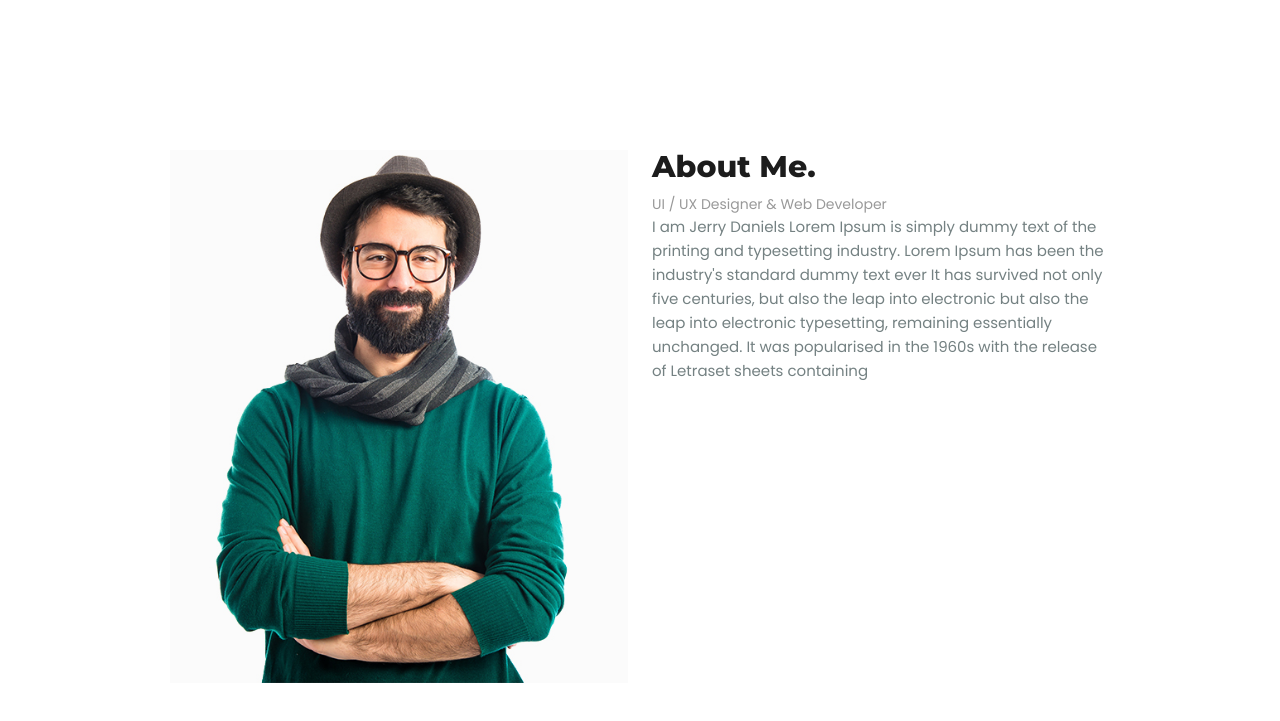
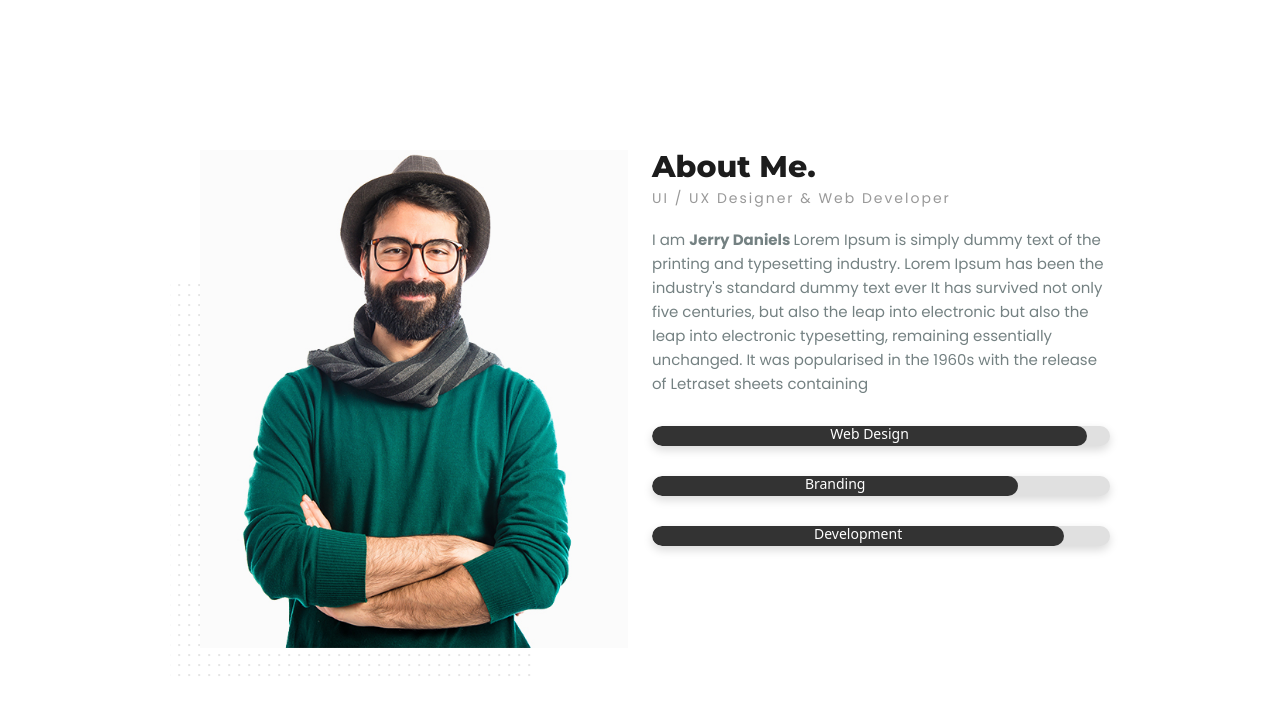
Before and after one commit to mariamelashkar/portfolio., a website: page index.html in a window 1280 px wide. Shown: the part 800-1521 px from the top of the page. Drawn offline with Linux system fonts and the light colour scheme.

Commit message:
adding the about me section

```diff
--- a/index.html
+++ b/index.html
@@ -90,9 +90,67 @@
               </div>
             </div>
             <div class="col-lg-6">
-               <h3 class="main-color montserrat fw-800">About Me.</h3>
-               <span class="sub-title poppins">UI / UX Designer & Web Developer</span>
-               <p class="poppins">I am <span>Jerry Daniels </span>Lorem Ipsum is simply dummy text of the printing and typesetting industry. Lorem Ipsum has been the industry's standard dummy text ever It has survived not only five centuries, but also the leap into electronic but also the leap into electronic typesetting, remaining essentially unchanged. It was popularised in the 1960s with the release of Letraset sheets containing</p>
+              <h3 class="main-color montserrat fw-800 mb-5px">About Me.</h3>
+              <div class="sub-title poppins mb-20px">
+                <span>UI / UX Designer & Web Developer</span>
+              </div>
+              <p class="poppins mb-30px">
+                I am <b>Jerry Daniels </b>Lorem Ipsum is simply dummy text of
+                the printing and typesetting industry. Lorem Ipsum has been the
+                industry's standard dummy text ever It has survived not only
+                five centuries, but also the leap into electronic but also the
+                leap into electronic typesetting, remaining essentially
+                unchanged. It was popularised in the 1960s with the release of
+                Letraset sheets containing
+              </p>
+              <div class="skills">
+                <div class="item">
+                  <div
+                    class="progress skill-progress"
+                    role="progressbar"
+                    aria-label="Basic example"
+                    aria-valuenow="95"
+                    aria-valuemin="0"
+                    aria-valuemax="100"
+                  >
+                    <div class="progress-bar d-flex justify-content-between align-items-center" style="width: 95%">
+                      <span><h6>Web Design</h6></span>
+                      <span><h6>95%</h6></span>
+                    </div>
+                  </div>
+                </div>
+                <div class="item">
+                  <div
+                    class="progress skill-progress"
+                    role="progressbar"
+                    aria-label="Basic example"
+                    aria-valuenow="80"
+                    aria-valuemin="0"
+                    aria-valuemax="100"
+                  >
+                    <div class="progress-bar d-flex justify-content-between align-items-center" style="width: 80%">
+                      <span><h6>Branding</h6></span>
+                      <span><h6>80%</h6></span>
+                    </div>
+                  </div>
+                </div>
+                <div class="item">
+                  <div
+                    class="progress skill-progress"
+                    role="progressbar"
+                    aria-label="Basic example"
+                    aria-valuenow="90"
+                    aria-valuemin="0"
+                    aria-valuemax="100"
+                  >
+                    <div class="progress-bar d-flex justify-content-between align-items-center" style="width: 90%">
+                      <span><h6>Development</h6></span>
+                      <span><h6>90%</h6></span>
+                    </div>
+                  </div>
+                </div>
+              </div>
+
             </div>
           </div>
         </div>
--- a/styles/main.css
+++ b/styles/main.css
@@ -23,6 +23,9 @@
 .fw-200 {
     font-weight: 200;
 }
+.fw-500 {
+    font-weight: 500;
+}
 .fw-800 {
     font-weight: 800;
 }
@@ -43,6 +46,17 @@
  section{
     margin: 50px 0;
  }
+ .mb-5px {
+    margin-bottom: 5px;
+}
+
+.mb-20px {
+    margin-bottom: 20px;
+}
+/*
+.mb-30px {
+    margin-bottom: 30px;
+} */
 /******** Navbar *******/
 
 /* .bg-light {
@@ -103,7 +117,8 @@ header{
 .sub-title{
     font-size:14px;
     line-height: 20px;
-    color:#999;;
+    color:#999;
+    letter-spacing: 2px;
 
 }
 
@@ -112,3 +127,102 @@ header{
     line-height: 24px;
     color:#748182;
 }
+.img-about{
+    position: relative;
+    padding: 0 0 0 30px;
+
+}
+.img-about::after {
+    content: '';
+    width: 80%;
+    height: 80%;
+    position: absolute;
+    left: 0px;
+    bottom: -30px;
+    background-image: url('../imgs/dots.png');
+    background-repeat: repeat;
+    background-position: center;
+    z-index: -1;
+}
+
+
+img {
+    width: 100%;
+    height: auto;
+}
+
+.skills .item{
+    margin-top: 30px;
+ }
+
+.progress-bar {
+    background-color: var(--main-color);
+}
+/*
+/* .skills .skills-progress{
+    width: 100%;
+    padding: 5px 10px;
+    border-radius: 5px;
+    background: #f7f7f7;
+    -webkit-box-shadow: 0px 2px 7px rgba(0, 0, 0, 0.15) inset;
+    box-shadow: 0px 2px 7px rgba(0, 0, 0, 0.15) inset;
+    position: relative;
+}
+
+.skills .item span {
+    z-index: 2;
+    top: 0;
+    left: 0;
+    height: 100%;
+    width: 10%;
+    border-radius: 5px;
+    background-color: #1c1c1c;
+    display: inline-block;
+}
+    */
+/* .skills .item h6{
+    font-size: 13px;
+    color: #fff;
+}
+.skills .item .skills-progress{
+width: 100%;
+    padding: 5px 10px;
+    border-radius: 5px;
+    background: #f7f7f7;
+    -webkit-box-shadow: 0px 2px 7px rgba(0, 0, 0, 0.15) inset;
+    box-shadow: 0px 2px 7px rgba(0, 0, 0, 0.15) inset;
+    position: relative;
+} */
+
+.skill-progress {
+    background-color: #e0e0e0; /* Light grey background */
+    border-radius: 20px; /* Rounded corners */
+    overflow: hidden; /* Keep rounded corners for inner progress bar */
+    margin-bottom: 20px; /* Space between progress bars */
+    box-shadow: 0 4px 10px rgba(0, 0, 0, 0.15); /* Subtle shadow effect */
+    height: 20px; /* Increase height for thicker bars */
+  }
+
+  .progress-bar {
+    background-color: #333; /* Dark color for the progress */
+    color: #fff; /* White text color for visibility */
+    font-weight: 500;
+    text-align: right; /* Align text to the right */
+    padding: 0 10px; /* Padding for text on both sides */
+    border-radius: 20px; /* Smooth transition for filled portion */
+    display: flex;
+    justify-content: space-between;
+    align-items: center;
+    height: 100%; /* Full height within the progress container */
+  }
+
+  .progress-bar span h6 {
+    font-size: 14px;
+    margin: 0;
+  }
+
+  .skills h6 {
+    margin: 0;
+    font-size: 14px;
+    font-weight: 500;
+  }
```
